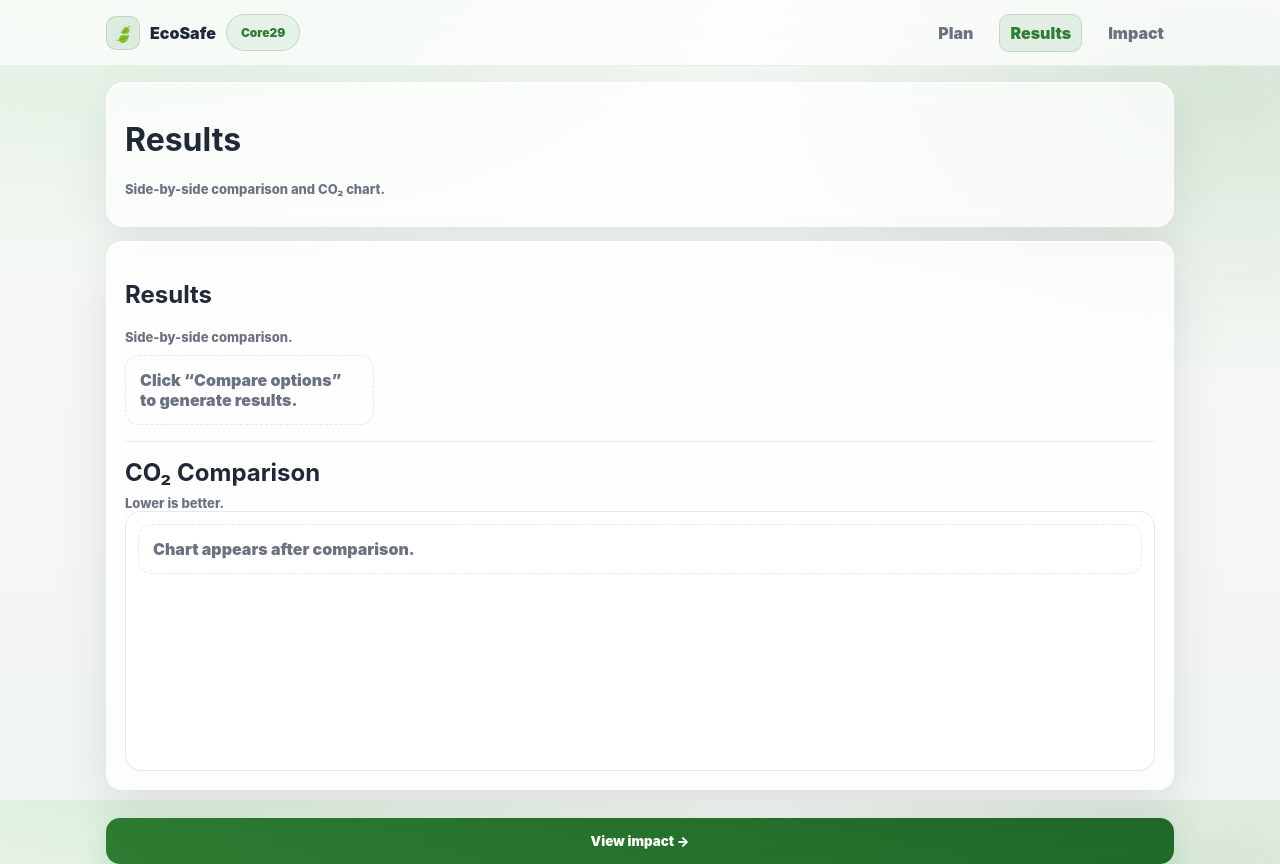
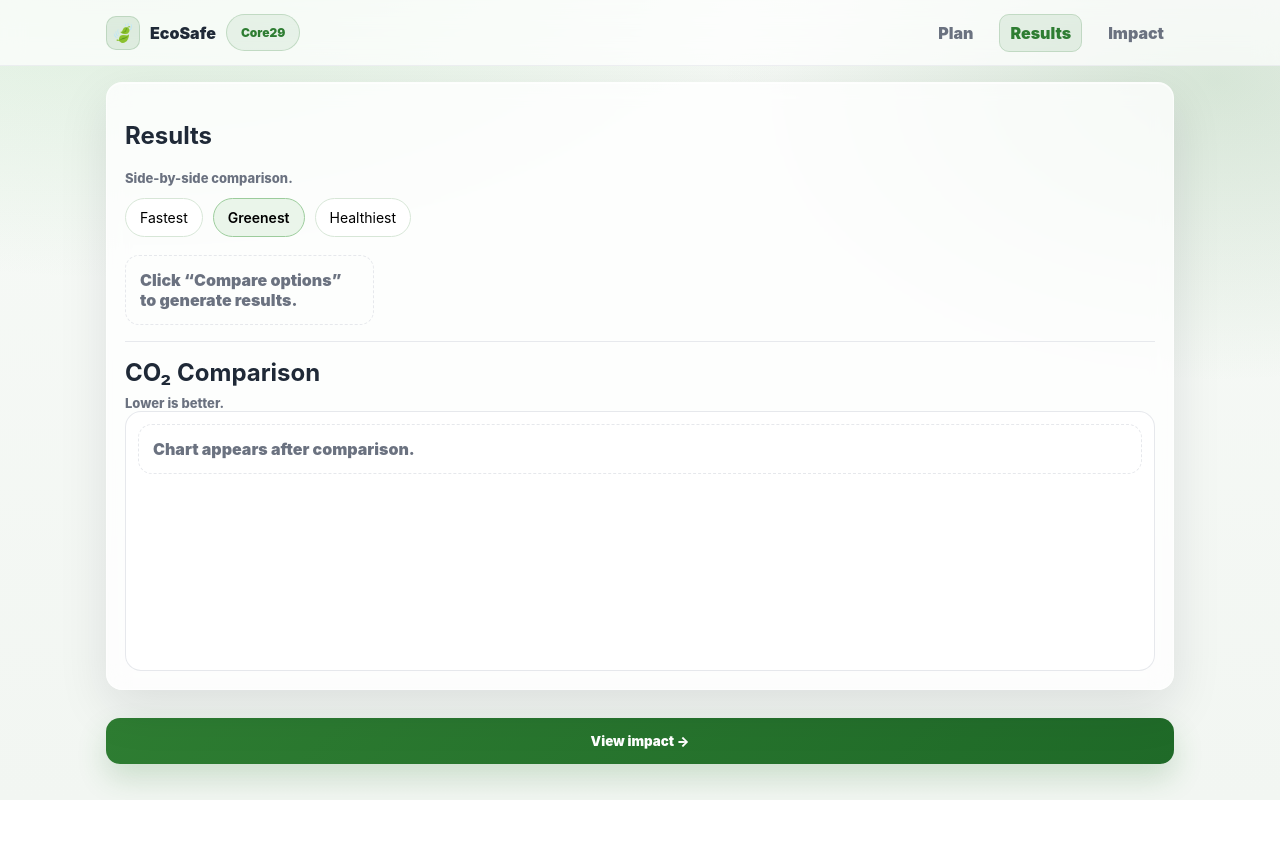
Before and after one commit to 0UMI0/rguhack-famers, a React (Vite) app in the folder ecosafe-react/: page /results in a window 1280 px wide. After the commit the page ends 800 px from the top, so only its background shows below. Built offline with nearby package versions, Linux system fonts and the light colour scheme.

Commit message:
Emmywork

```diff
--- a/ecosafe-react/src/App.css
+++ b/ecosafe-react/src/App.css
@@ -472,3 +472,47 @@
   .cards{ grid-template-columns:1fr 1fr; }
   .impactGrid{ grid-template-columns:1fr; }
 }
+
+.delta {
+  margin-top: 10px;
+  padding-top: 10px;
+  border-top: 1px dashed #dfe7df;
+}
+
+.deltaRow {
+  display: flex;
+  justify-content: space-between;
+  gap: 10px;
+  font-size: 13px;
+  color: #4a5a4a;
+}
+
+.deltaHint {
+  margin-top: 6px;
+  font-size: 13px;
+  color: #2e6b2e;
+}
+
+.toggleRow {
+  display: flex;
+  gap: 10px;
+  margin: 12px 0 18px;
+}
+
+.toggleBtn {
+  padding: 10px 14px;
+  border-radius: 999px;
+  border: 1px solid #d7e6d7;
+  background: #fff;
+  cursor: pointer;
+  font-size: 14px;
+}
+
+.toggleBtn.active {
+  background: #eaf5ea;
+  border-color: #9ccc9c;
+  font-weight: 600;
+}
+
+/* optional */
+.sub b { font-weight: 700; }
--- a/ecosafe-react/src/App.jsx
+++ b/ecosafe-react/src/App.jsx
@@ -34,8 +34,16 @@ function ScrollToTop() {
 export default function App() {
   // Shared app state
   const [distance, setDistance] = useState("5");
-  const [modes, setModes] = useState({ car: true, bus: true, bike: true, walk: true });
+  const [modes, setModes] = useState({
+    car: true,
+    bus: true,
+    bike: true,
+    walk: true,
+  });
   const [results, setResults] = useState([]);
+
+  // Preference decides what "Best" means
+  const [preference, setPreference] = useState("green"); // "fast" | "green" | "health"
 
   const selectedModes = useMemo(
     () => Object.entries(modes).filter(([, v]) => v).map(([k]) => k),
@@ -63,14 +71,25 @@ export default function App() {
     return { ok: true };
   };
 
+  // ✅ TWEAK 2: Greenest tie-breaker = FASTEST (not highest kcal)
   const best = useMemo(() => {
     if (!results.length) return null;
+
+    if (preference === "fast") {
+      return results.reduce((a, b) => (b.timeMin < a.timeMin ? b : a), results[0]);
+    }
+
+    if (preference === "health") {
+      return results.reduce((a, b) => (b.kcal > a.kcal ? b : a), results[0]);
+    }
+
+    // greenest (lowest CO2; tie-breaker: fastest time)
     return results.reduce((a, b) => {
       if (b.co2Kg < a.co2Kg) return b;
-      if (b.co2Kg === a.co2Kg && b.kcal > a.kcal) return b;
+      if (b.co2Kg === a.co2Kg && b.timeMin < a.timeMin) return b;
       return a;
     }, results[0]);
-  }, [results]);
+  }, [results, preference]);
 
   const impact = useMemo(() => {
     if (!results.length) return null;
@@ -80,7 +99,9 @@ export default function App() {
 
     const saved = car ? Math.max(0, car.co2Kg - bestAlt.co2Kg) : 0;
     const trees = saved > 0 ? Math.max(1, Math.round(saved / 2)) : 0;
-    const totalKcal = results.reduce((s, r) => s + r.kcal, 0);
+
+    // Calories should reflect ONE selected/best option, not sum of all modes
+    const totalKcal = best ? best.kcal : 0;
 
     const avgCo2 = results.reduce((s, r) => s + r.co2Kg, 0) / results.length;
     const score = clamp(Math.round(100 - avgCo2 * 18), 0, 100);
@@ -95,7 +116,7 @@ export default function App() {
           ? `Choose ${LABEL[bestAlt.mode]} for this route to reduce CO₂ and improve health.`
           : `Try Bus/Bike/Walk where possible to reduce CO₂.`,
     };
-  }, [results]);
+  }, [results, best]);
 
   return (
     <>
@@ -125,14 +146,13 @@ export default function App() {
               <ResultsPage
                 results={results}
                 best={best}
+                preference={preference}
+                setPreference={setPreference}
               />
             }
           />
 
-          <Route
-            path="/impact"
-            element={<ImpactPage impact={impact} />}
-          />
+          <Route path="/impact" element={<ImpactPage impact={impact} />} />
 
           <Route path="*" element={<Navigate to="/plan" replace />} />
         </Routes>
--- a/ecosafe-react/src/components/Results.jsx
+++ b/ecosafe-react/src/components/Results.jsx
@@ -4,10 +4,51 @@ import { motion, AnimatePresence } from "framer-motion";
 const LABEL = { car: "Car", bus: "Bus", bike: "Bike", walk: "Walk" };
 const EMOJI = { car: "🚗", bus: "🚌", bike: "🚴", walk: "🚶" };
 
-export default function Results({ results, best }) {
+// Helpers
+const fmtSigned = (n, unit = "") => {
+  const sign = n > 0 ? "+" : n < 0 ? "−" : "";
+  const abs = Math.abs(n);
+  return `${sign}${abs}${unit}`;
+};
+
+export default function Results({ results, best, preference, setPreference }) {
+  const car = results.find((r) => r.mode === "car");
+
+  const bestReason =
+    preference === "fast"
+      ? "Fastest"
+      : preference === "health"
+      ? "Healthiest"
+      : "Greenest";
+
+  // -------------------------
+  // FIX #4: Meaningful chart
+  // -------------------------
+  // If car exists, show "CO₂ saved vs Car" and focus on alternatives (no car bar)
+  const chartTitle = car ? "CO₂ saved vs Car" : "CO₂ Comparison";
+  const chartSub = car
+    ? "Higher savings is better (compared to driving)."
+    : "Lower is better.";
+
+  const chartModes = car
+    ? results.filter((r) => r.mode !== "car") // show only alternatives
+    : results;
+
+  const chartValues = chartModes.map((r) => {
+    if (!car) return r.co2Kg;
+    const saved = car.co2Kg - r.co2Kg;
+    // savings can't be negative; clamp at 0 so the chart stays intuitive
+    return +Math.max(0, saved).toFixed(1);
+  });
+
   const chartData = {
-    labels: results.map((r) => LABEL[r.mode]),
-    datasets: [{ label: "CO₂ (kg)", data: results.map((r) => r.co2Kg) }],
+    labels: chartModes.map((r) => LABEL[r.mode]),
+    datasets: [
+      {
+        label: car ? "CO₂ saved (kg)" : "CO₂ (kg)",
+        data: chartValues,
+      },
+    ],
   };
 
   return (
@@ -19,14 +60,43 @@ export default function Results({ results, best }) {
       transition={{ duration: 0.5, ease: "easeOut", delay: 0.1 }}
     >
       <h2>Results</h2>
-      <div className="sub">Side-by-side comparison.</div>
+      <div className="sub">
+        Side-by-side comparison{car ? " (with driving baseline)" : ""}.
+      </div>
+
+      {/* Preference toggle */}
+      <div className="toggleRow">
+        <button
+          className={`toggleBtn ${preference === "fast" ? "active" : ""}`}
+          onClick={() => setPreference("fast")}
+        >
+          Fastest
+        </button>
+        <button
+          className={`toggleBtn ${preference === "green" ? "active" : ""}`}
+          onClick={() => setPreference("green")}
+        >
+          Greenest
+        </button>
+        <button
+          className={`toggleBtn ${preference === "health" ? "active" : ""}`}
+          onClick={() => setPreference("health")}
+        >
+          Healthiest
+        </button>
+      </div>
 
       <div className="cards">
         {results.length === 0 ? (
           <div className="empty">Click “Compare options” to generate results.</div>
         ) : (
           <AnimatePresence>
-            {results.map((r, i) => (
+            {results.map((r, i) => {
+              const deltaTime = car ? r.timeMin - car.timeMin : null;
+              const deltaCo2Saved = car ? +(car.co2Kg - r.co2Kg).toFixed(1) : null;
+              const deltaKcal = car ? r.kcal - car.kcal : null;
+
+              return (
                 <motion.div
                   key={r.mode}
                   className={`modeCard ${best?.mode === r.mode ? "highlight" : ""}`}
@@ -39,21 +109,72 @@ export default function Results({ results, best }) {
                     <div className="modeName">
                       {EMOJI[r.mode]} {LABEL[r.mode]}
                     </div>
-                  {best?.mode === r.mode ? <div className="pillMini">Best</div> : null}
+
+                    {best?.mode === r.mode ? (
+                      <div className="pillMini">Best • {bestReason}</div>
+                    ) : null}
                   </div>
-                <div className="kpi"><span>Time</span><span>{r.timeMin} min</span></div>
-                <div className="kpi"><span>CO₂</span><span>{r.co2Kg} kg</span></div>
-                <div className="kpi"><span>Calories</span><span>{r.kcal} kcal</span></div>
+
+                  <div className="kpi">
+                    <span>Time</span>
+                    <span>{r.timeMin} min</span>
+                  </div>
+                  <div className="kpi">
+                    <span>CO₂</span>
+                    <span>{r.co2Kg} kg</span>
+                  </div>
+                  <div className="kpi">
+                    <span>Calories</span>
+                    <span>{r.kcal} kcal</span>
+                  </div>
+
+                  {/* vs Driving baseline */}
+                  {car && r.mode !== "car" && (
+                    <div className="delta">
+                      <div className="deltaRow">
+                        <span>vs Car</span>
+                        <span>
+                          Saved {Math.max(0, deltaCo2Saved).toFixed(1)}kg CO₂ • Time{" "}
+                          {fmtSigned(deltaTime, " min")} • Calories{" "}
+                          {fmtSigned(deltaKcal, " kcal")}
+                        </span>
+                      </div>
+
+                      <div className="deltaHint">
+                        Saves <b>{Math.max(0, deltaCo2Saved).toFixed(1)}kg</b> CO₂ vs driving
+                        {deltaTime > 0 ? (
+                          <>
+                            {" "}
+                            for <b>{deltaTime} min</b> extra
+                          </>
+                        ) : deltaTime < 0 ? (
+                          <>
+                            {" "}
+                            and is <b>{Math.abs(deltaTime)} min</b> faster
+                          </>
+                        ) : null}
+                        .
+                      </div>
+                    </div>
+                  )}
                 </motion.div>
-            ))}
+              );
+            })}
           </AnimatePresence>
         )}
       </div>
 
       <div className="divider" />
 
-      <h2 style={{ margin: "0 0 8px" }}>CO₂ Comparison</h2>
-      <div className="sub">Lower is better.</div>
+      <h2 style={{ margin: "0 0 8px" }}>{chartTitle}</h2>
+      <div className="sub">{chartSub}</div>
+
+      {/* Tip when Car isn't selected */}
+      {!car && results.length > 0 && (
+        <div className="sub" style={{ marginTop: 6 }}>
+          Tip: enable <b>Car</b> to see “CO₂ saved vs driving”.
+        </div>
+      )}
 
       <div className="chartWrap">
         {results.length ? (
@@ -62,8 +183,20 @@ export default function Results({ results, best }) {
             options={{
               responsive: true,
               maintainAspectRatio: false,
-              plugins: { legend: { display: false } },
-              scales: { y: { beginAtZero: true } },
+              plugins: {
+                legend: { display: false },
+                tooltip: {
+                  callbacks: {
+                    label: (ctx) => {
+                      const v = Number(ctx.parsed.y || 0).toFixed(1);
+                      return car ? `Saved ${v} kg CO₂` : `CO₂: ${v} kg`;
+                    },
+                  },
+                },
+              },
+              scales: {
+                y: { beginAtZero: true },
+              },
               animation: { duration: 650 },
             }}
           />
--- a/ecosafe-react/src/pages/ResultsPage.jsx
+++ b/ecosafe-react/src/pages/ResultsPage.jsx
@@ -1,17 +1,17 @@
 import { useNavigate } from "react-router-dom";
 import Results from "../components/Results";
 
-export default function ResultsPage({ results, best }) {
+export default function ResultsPage({ results, best, preference, setPreference }) {
   const navigate = useNavigate();
 
   return (
     <>
-      <div className="pageHead">
-        <h1>Results</h1>
-        <p className="sub">Side-by-side comparison and CO₂ chart.</p>
-      </div>
-
-      <Results results={results} best={best} />
+      <Results
+        results={results}
+        best={best}
+        preference={preference}
+        setPreference={setPreference}
+      />
 
       <div className="footerRow">
         <button className="btn" onClick={() => navigate("/impact")}>
```
Also changed, not shown: ecosafe-react/src/components/footer.jsx (added), 1 other file (tests, documents, lock files or other folders). Lines whose indentation alone changed are shown as unchanged.
